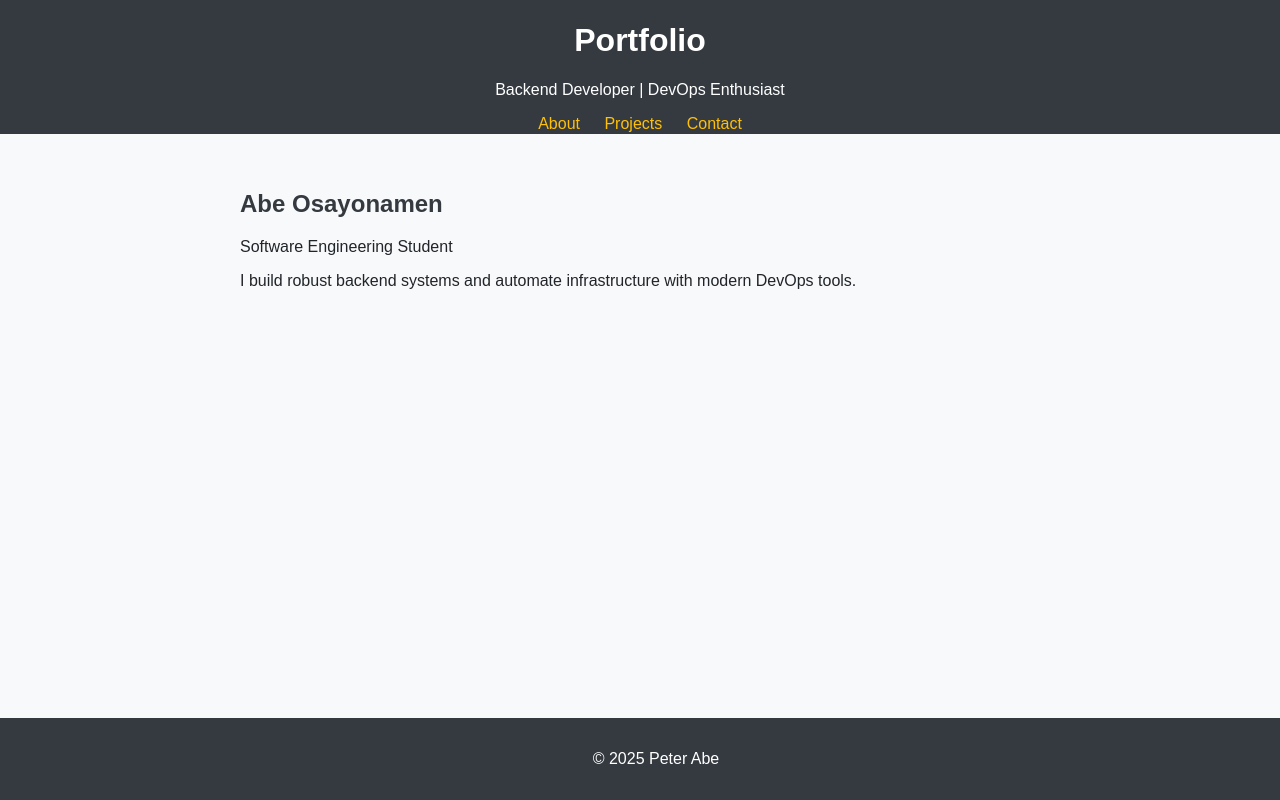
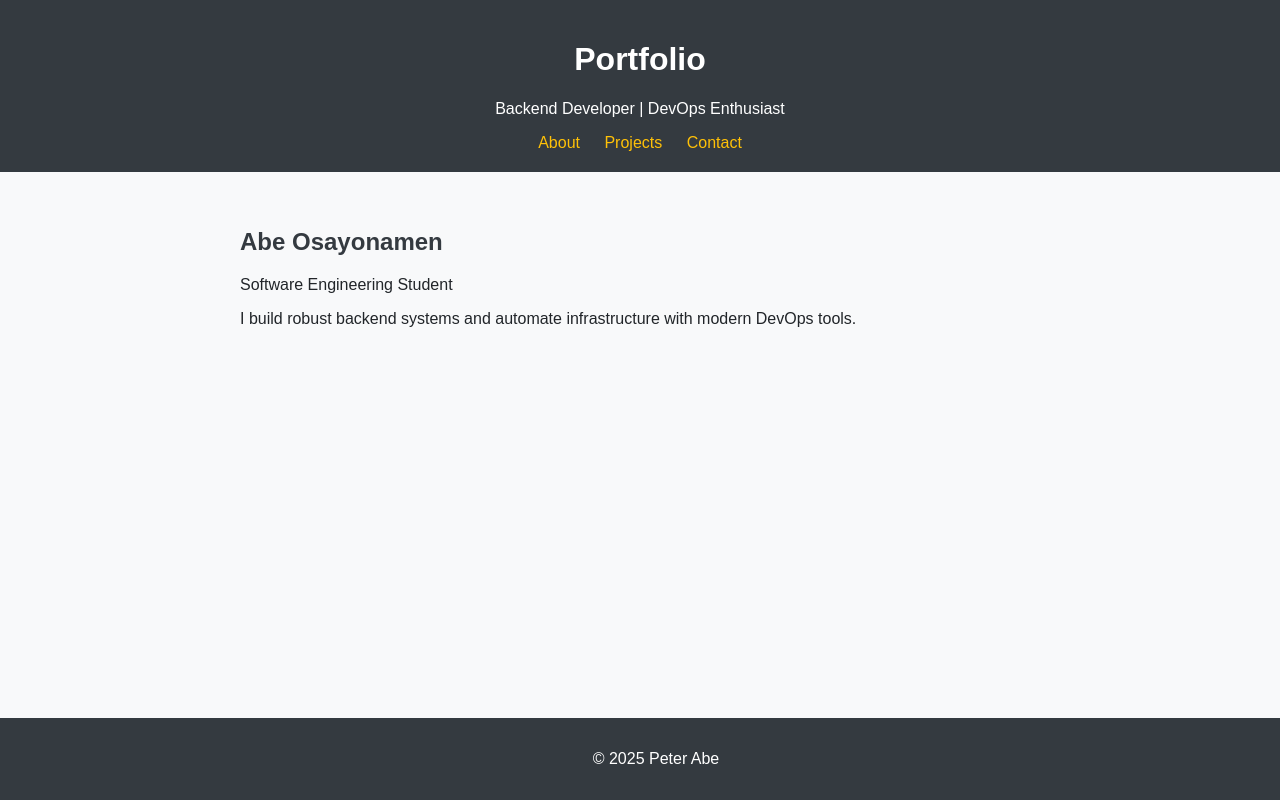
Before and after one commit to PeterAbe/PeterAbe.github.io, a plain HTML site: page index.html in a window 1280 px wide. Drawn offline with Linux system fonts and the light colour scheme.

Commit message:
Update styles.css

```diff
--- a/assets/styles.css
+++ b/assets/styles.css
@@ -9,7 +9,7 @@ body {
 header {
   background: #343a40;
   color: white;
-  padding: 1px;
+  padding: 20px;
   text-align: center;
 }
 
```
